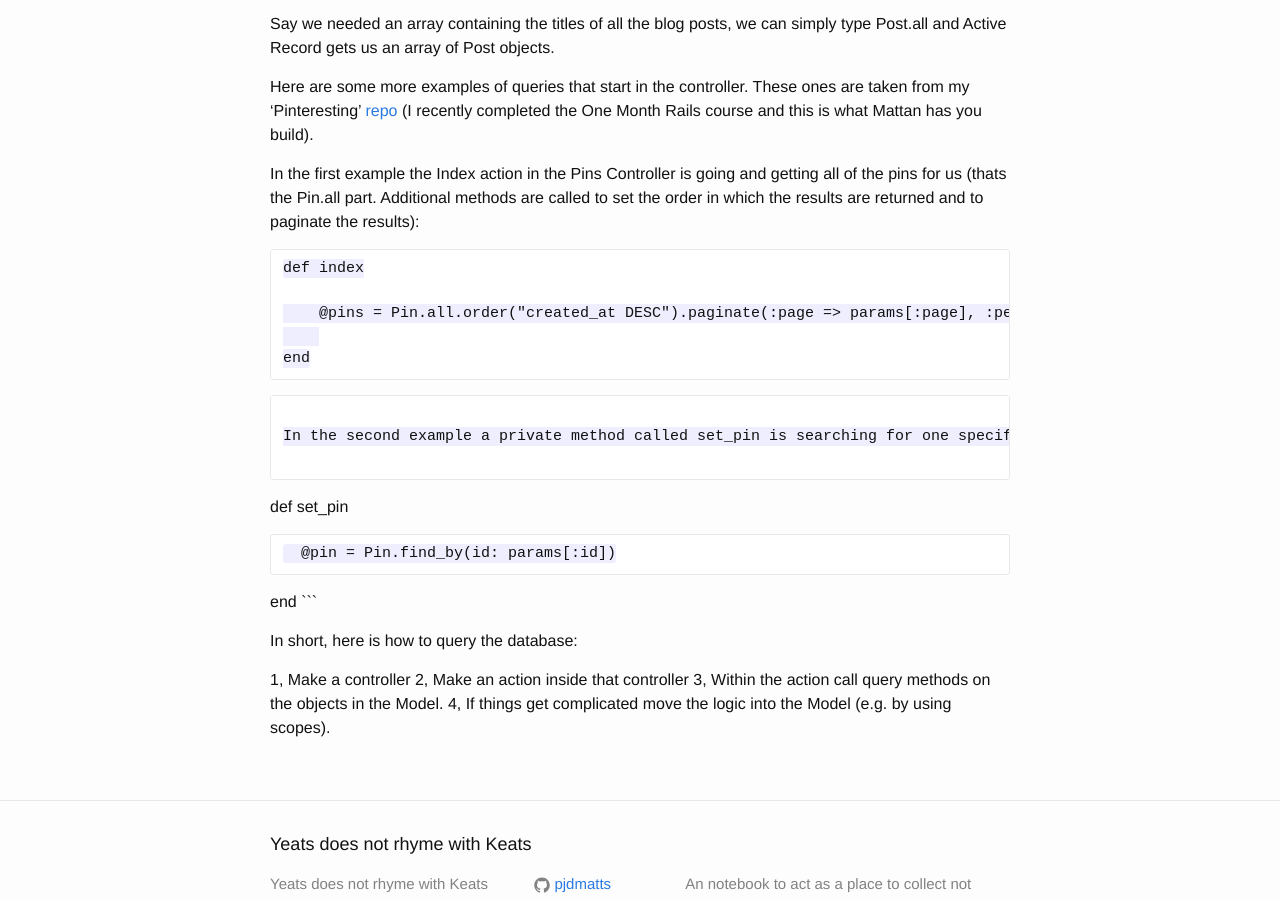
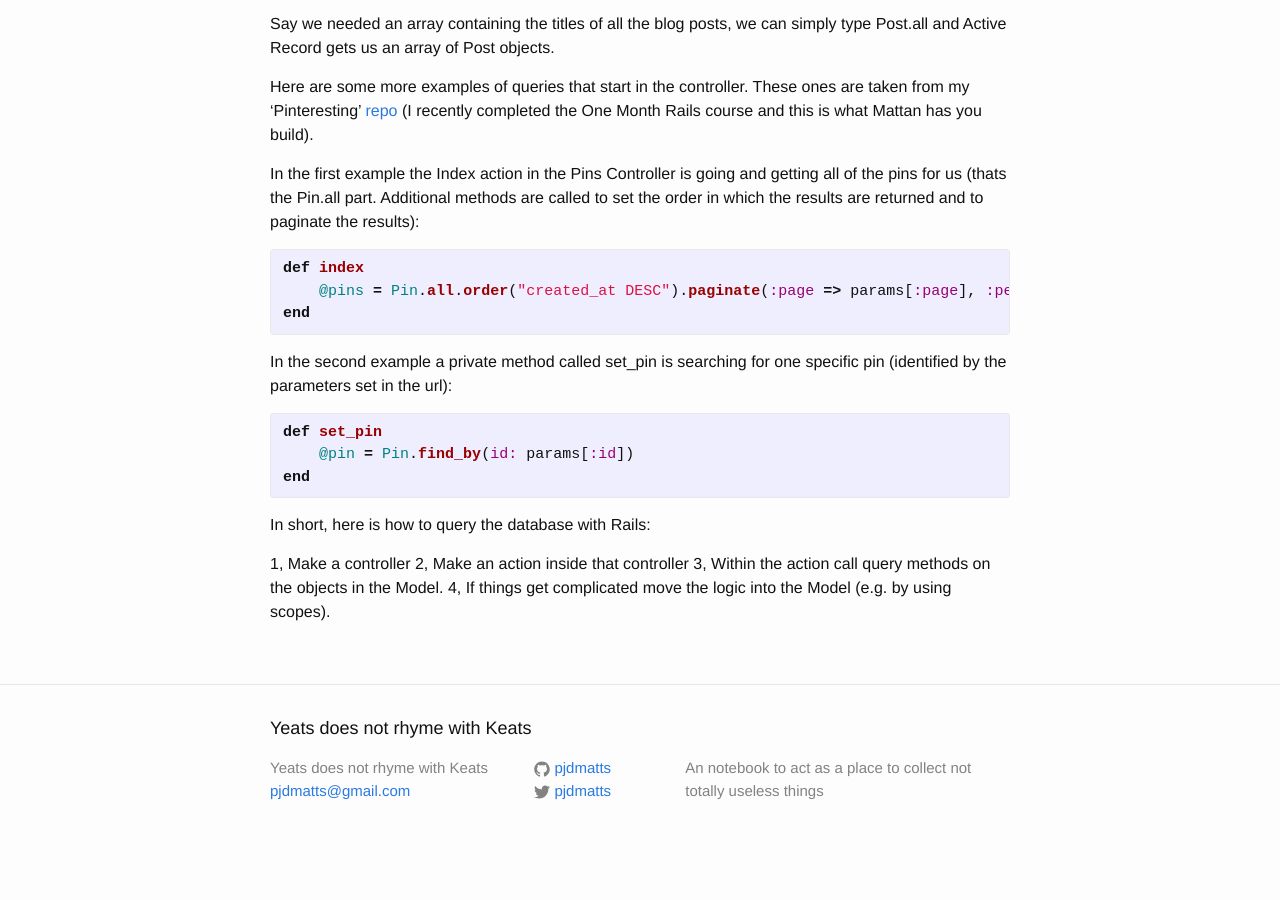
Before and after one commit to pjdmatts/old-blog, a Jekyll site: the page built from _posts/2015-10-9-Rails_Query_The_Database.markdown, in a window 1280 px wide and 900 px high, scrolled down 512 px. Built offline with Jekyll 4.4.1, drawn with Linux system fonts in a browser that asks for light colours; after the commit the page ends 1374 px from its top, so only the background shows below that.

Commit message:
Add Query Post

````diff
--- a/_posts/2015-10-9-Rails_Query_The_Database.markdown
+++ b/_posts/2015-10-9-Rails_Query_The_Database.markdown
@@ -19,27 +19,21 @@ Here are some more examples of queries that start in the controller. These ones
 
 In the first example the Index action in the Pins Controller is going and getting all of the pins for us (thats the Pin.all part. Additional methods are called to set the order in which the results are returned and to paginate the results):
 
-```
+{% highlight ruby %}
 def index
-
     @pins = Pin.all.order("created_at DESC").paginate(:page => params[:page], :per_page => 8)
-
 end
-```
-
-```
+{% endhighlight %}
 
 In the second example a private method called set_pin is searching for one specific pin (identified by the parameters set in the url):
 
-```
+{% highlight ruby %}
 def set_pin
+    @pin = Pin.find_by(id: params[:id])
+end
+{% endhighlight %}
 
-      @pin = Pin.find_by(id: params[:id])
-
-end
-```
-
-In short, here is how to query the database:
+In short, here is how to query the database with Rails:
 
 1, Make a controller
 2, Make an action inside that controller
````
